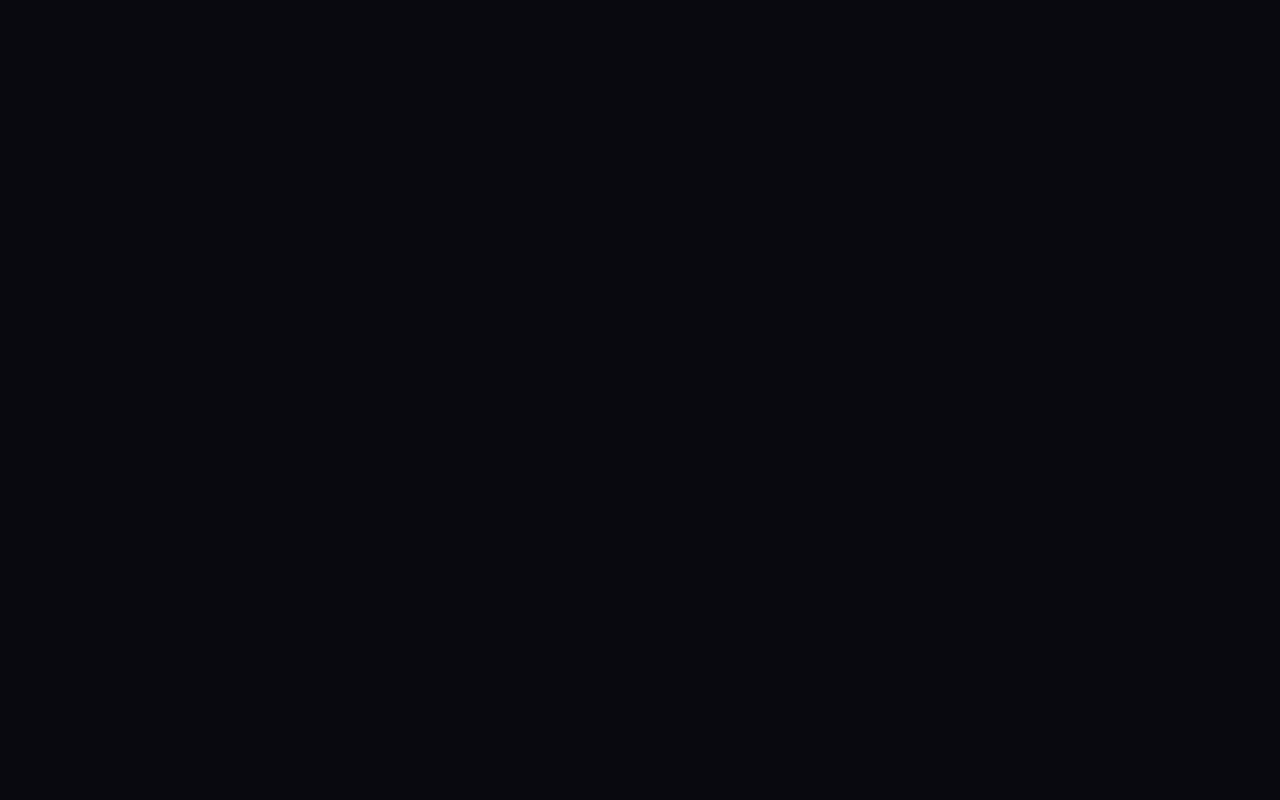
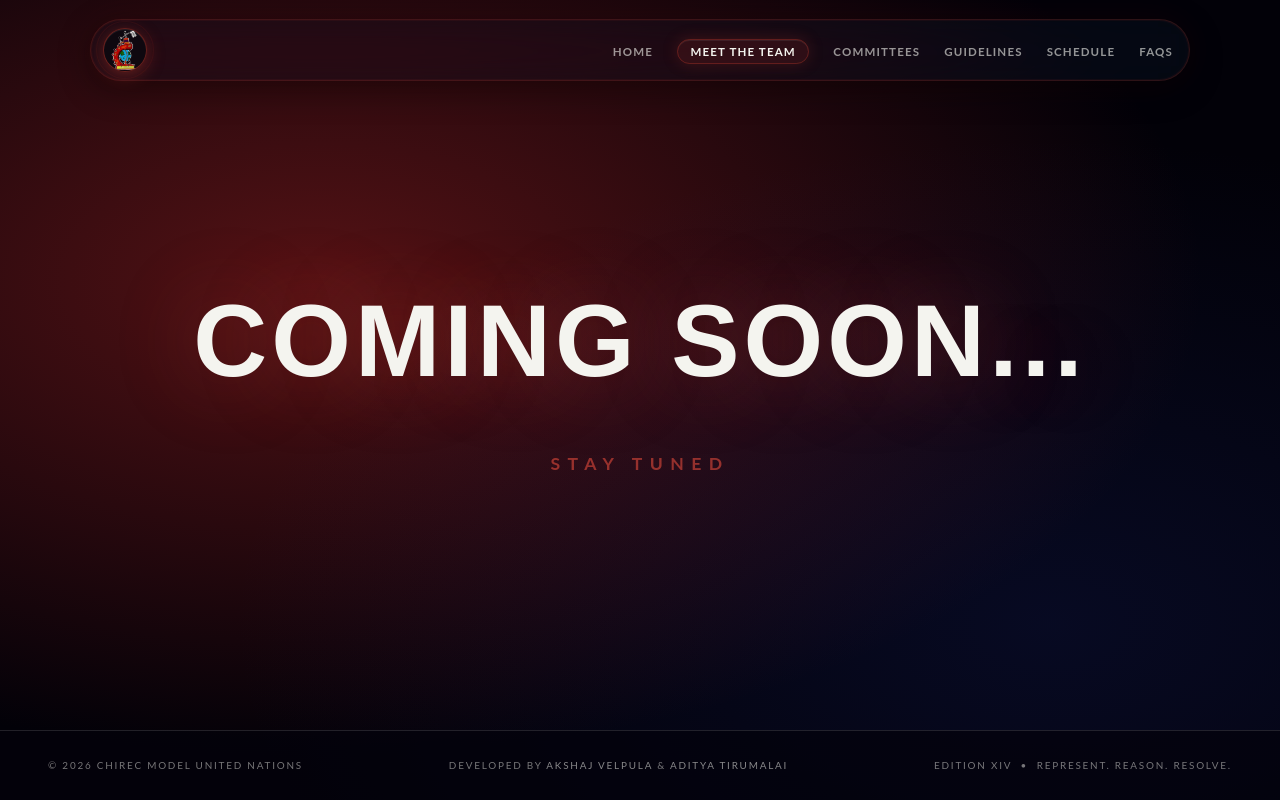
Before and after one commit to aakkyy/CHIRECMUN2026, a React (Vite) app in the folder frontend/: page /team in a window 1280 px wide. Before the commit this address had no page. Built offline with nearby package versions, Linux system fonts and the light colour scheme.

Commit message:
new nav links, 3D logo button, coming soon pages, footer brand link

```diff
--- a/frontend/src/App.jsx
+++ b/frontend/src/App.jsx
@@ -10,6 +10,7 @@ import CTA from './components/CTA'
 import Contact from './components/Contact'
 import Footer from './components/Footer'
 import FAQPage from './pages/FAQPage'
+import ComingSoonPage from './pages/ComingSoonPage'
 import { useReveal } from './hooks/useReveal'
 
 function HomePage() {
@@ -33,8 +34,12 @@ function HomePage() {
 export default function App() {
   return (
     <Routes>
-      <Route path="/" element={<HomePage />} />
-      <Route path="/faq" element={<FAQPage />} />
+      <Route path="/"           element={<HomePage />}      />
+      <Route path="/faq"        element={<FAQPage />}       />
+      <Route path="/team"       element={<ComingSoonPage />} />
+      <Route path="/committees" element={<ComingSoonPage />} />
+      <Route path="/guidelines" element={<ComingSoonPage />} />
+      <Route path="/schedule"   element={<ComingSoonPage />} />
     </Routes>
   )
 }
--- a/frontend/src/components/FAQ.jsx
+++ b/frontend/src/components/FAQ.jsx
@@ -11,7 +11,7 @@ const faqs = [
   },
   {
     q: 'What forms must be signed prior to the conference?',
-    a: 'The liability and tech release form are mandatory to be filled prior to the conference.',
+    a: 'The liability and tech release form are mandatory to be filled prior to the conference. All delegates are also required to read the code of conduct thoroughly before attending.',
   },
   {
     q: 'Will there be transport provided?',
@@ -24,7 +24,7 @@ const faqs = [
   },
   {
     q: 'What is the dress code that must be followed?',
-    a: 'Delegates must wear formal clothing on Day 1 and Day 3 of the conference (skirts and dresses are not allowed), and traditional clothing on Day 2.',
+    a: 'Delegates must wear formal clothing on Day 1 and Day 3 of the conference. Skirts, dresses, and sleeveless attire are not allowed. Traditional clothing may be worn on Day 2. Please check the guidelines that will be posted later for further details.',
   },
   {
     q: 'Where is the event occurring?',
--- a/frontend/src/components/Footer.jsx
+++ b/frontend/src/components/Footer.jsx
@@ -26,7 +26,7 @@ export default function Footer() {
         <div className={styles.brand}>
           <div className={styles.logoRow}>
             <img src={logoImg} alt="CHIREC MUN" className={styles.logoImg} />
-            <span className={styles.brandName}>CHIREC MUN.</span>
+            <a href="/" className={styles.brandName}>CHIREC MUN.</a>
           </div>
           <p className={styles.desc}>
             Three days of diplomacy,<br />
--- a/frontend/src/components/Footer.module.css
+++ b/frontend/src/components/Footer.module.css
@@ -42,7 +42,10 @@
   font-weight: 800;
   color: #f4f4ef;
   letter-spacing: -0.01em;
+  text-decoration: none;
+  transition: color 0.2s;
 }
+.brandName:hover { color: #e74c3c; }
 
 .desc {
   font-family: 'Lato', sans-serif;
--- a/frontend/src/components/Navbar.jsx
+++ b/frontend/src/components/Navbar.jsx
@@ -1,46 +1,43 @@
 import { useEffect, useState, useRef } from 'react'
-import { useLocation } from 'react-router-dom'
+import { useLocation, useNavigate } from 'react-router-dom'
 import styles from './Navbar.module.css'
 import logoImg from '../assets/logo.png'
 
 const links = [
-  { label: 'About',       href: '/#about' },
-  { label: 'Secretariat', href: '/#secretariat' },
-  { label: 'Conference',  href: '/#countdown' },
-  { label: 'Location',    href: '/#location' },
-  { label: 'FAQs',        href: '/faq',  exact: true },
-  { label: 'Contact',     href: '/#contact' },
+  { label: 'Home',          href: '/'           },
+  { label: 'Meet The Team', href: '/team'        },
+  { label: 'Committees',    href: '/committees'  },
+  { label: 'Guidelines',    href: '/guidelines'  },
+  { label: 'Schedule',      href: '/schedule'    },
+  { label: 'FAQs',          href: '/faq'         },
 ]
 
 export default function Navbar() {
   const location = useLocation()
-  const [scrolled,  setScrolled]  = useState(false)
-  const [menuOpen,  setMenuOpen]  = useState(false)
-  const navRef     = useRef(null)
-  const rafRef     = useRef(null)
-  const lastY      = useRef(0)
-  const currentY   = useRef(0)   // current visual offset (px, negative = up)
-  const targetY    = useRef(0)   // desired offset
-  const navHeight  = useRef(80)
+  const navigate = useNavigate()
+  const [scrolled, setScrolled] = useState(false)
+  const [menuOpen, setMenuOpen] = useState(false)
+  const navRef    = useRef(null)
+  const rafRef    = useRef(null)
+  const lastY     = useRef(0)
+  const currentY  = useRef(0)
+  const targetY   = useRef(0)
+  const navHeight = useRef(80)
+  const logoRef   = useRef(null)
 
+  /* ── spring-physics navbar hide/show ── */
   useEffect(() => {
     const nav = navRef.current
     if (!nav) return
-
-    // Physics constants
-    const SPRING    = 0.10   // how fast it chases target
-    const DAMPING   = 0.78   // momentum bleed
-    let   velocity  = 0
+    const SPRING = 0.10
+    const DAMPING = 0.78
+    let velocity = 0
 
     function tick() {
-      // Spring toward targetY
       const diff = targetY.current - currentY.current
       velocity = velocity * DAMPING + diff * SPRING
       currentY.current += velocity
-
-      // Clamp so it never goes above fully hidden or below 0
       currentY.current = Math.max(-navHeight.current - 20, Math.min(0, currentY.current))
-
       nav.style.transform = `translateX(-50%) translateY(${currentY.current}px)`
       rafRef.current = requestAnimationFrame(tick)
     }
@@ -50,27 +47,17 @@ export default function Navbar() {
       const y  = window.scrollY
       const dy = y - lastY.current
       lastY.current = y
-
       if (y < 60) {
-        // Near top — always show
         targetY.current = 0
       } else if (dy > 0) {
-        // Scrolling down: push nav up proportionally
-        targetY.current = Math.max(
-          -navHeight.current - 20,
-          targetY.current - dy * 1.2
-        )
+        targetY.current = Math.max(-navHeight.current - 20, targetY.current - dy * 1.2)
       } else {
-        // Scrolling up: pull nav back down
         targetY.current = Math.min(0, targetY.current - dy * 1.6)
       }
-
       setScrolled(y > 60)
     }
 
-    // Store nav height after mount
     navHeight.current = nav.getBoundingClientRect().height || 80
-
     window.addEventListener('scroll', onScroll, { passive: true })
     return () => {
       window.removeEventListener('scroll', onScroll)
@@ -83,25 +70,64 @@ export default function Navbar() {
     return () => { document.body.style.overflow = '' }
   }, [menuOpen])
 
+  /* ── 3D logo handlers ── */
+  const onLogoMove = (e) => {
+    const el = logoRef.current
+    if (!el) return
+    const rect = el.getBoundingClientRect()
+    const x = (e.clientX - rect.left) / rect.width  - 0.5
+    const y = (e.clientY - rect.top)  / rect.height - 0.5
+    el.style.transition = 'none'
+    el.style.transform  = `perspective(260px) rotateY(${x * 38}deg) rotateX(${-y * 38}deg) scale(1.14)`
+  }
+
+  const onLogoLeave = () => {
+    const el = logoRef.current
+    if (!el) return
+    el.style.transition = 'transform 0.55s cubic-bezier(0.22,1,0.36,1)'
+    el.style.transform  = 'perspective(260px) rotateY(0deg) rotateX(0deg) scale(1)'
+  }
+
+  const onLogoDown = () => {
+    const el = logoRef.current
+    if (!el) return
+    el.style.transition = 'transform 0.1s ease'
+    el.style.transform  = 'perspective(260px) rotateY(0deg) rotateX(0deg) scale(0.86)'
+  }
+
+  const onLogoUp = () => {
+    const el = logoRef.current
+    if (!el) return
+    el.style.transition = 'transform 0.35s cubic-bezier(0.22,1,0.36,1)'
+    el.style.transform  = 'perspective(260px) rotateY(0deg) rotateX(0deg) scale(1)'
+    navigate('/')
+  }
+
   return (
     <>
       <nav ref={navRef} className={`${styles.nav} ${scrolled ? styles.scrolled : ''}`}>
         <div className={styles.inner}>
-          <a href="/" className={styles.brand}>
-            <div className={styles.logoWrap}>
-              <img src={logoImg} alt="CHIREC MUN" className={styles.logoImg} />
-            </div>
-            <div className={styles.brandText}>
-              <span className={styles.name}>CHIREC MUN</span>
-              <span className={styles.edition}>Edition XIV · 2026</span>
-            </div>
-          </a>
+
+          {/* 3D animated logo */}
+          <div
+            ref={logoRef}
+            className={styles.logoBtnWrap}
+            onMouseMove={onLogoMove}
+            onMouseLeave={onLogoLeave}
+            onMouseDown={onLogoDown}
+            onMouseUp={onLogoUp}
+            role="button"
+            tabIndex={0}
+            aria-label="Go to homepage"
+            onKeyDown={(e) => e.key === 'Enter' && navigate('/')}
+          >
+            <div className={styles.logoRing} />
+            <img src={logoImg} alt="CHIREC MUN" className={styles.logoImg} />
+          </div>
 
           <ul className={styles.links}>
             {links.map((l) => {
-              const isActive = l.exact
-                ? location.pathname === l.href
-                : false
+              const isActive = location.pathname === l.href
               return (
                 <li key={l.href}>
                   <a
@@ -113,9 +139,6 @@ export default function Navbar() {
                 </li>
               )
             })}
-            <li>
-              <a href="/#register" className={styles.cta}>Register Now</a>
-            </li>
           </ul>
 
           <button
@@ -136,10 +159,6 @@ export default function Navbar() {
               {l.label}
             </a>
           ))}
-          <a href="/#register" className={`${styles.mmLink} ${styles.mmCta}`}
-             onClick={() => setMenuOpen(false)}>
-            Register Now
-          </a>
         </div>
       )}
     </>
--- a/frontend/src/components/Navbar.module.css
+++ b/frontend/src/components/Navbar.module.css
@@ -1,4 +1,4 @@
-/* Floating pill — JS drives the transform, CSS only handles glass/color transitions */
+/* Floating pill nav */
 .nav {
   position: fixed;
   top: 1.2rem;
@@ -33,69 +33,76 @@
   align-items: center;
   justify-content: space-between;
   gap: 1.5rem;
-  padding: 0.55rem 0.65rem 0.55rem 1rem;
+  padding: 0.5rem 1rem 0.5rem 0.75rem;
 }
 
-.brand {
-  display: flex;
-  align-items: center;
-  gap: 10px;
-  text-decoration: none;
-  flex-shrink: 0;
+/* ── 3D LOGO BUTTON ── */
+@keyframes logoFloat {
+  0%, 100% { transform: translateY(0)   scale(1);    }
+  50%       { transform: translateY(-4px) scale(1.06); }
 }
 
-.logoWrap {
-  border-radius: 50%;
-  border: 1.5px solid rgba(192,57,43,0.4);
-  background: rgba(9,9,15,0.6);
-  padding: 2px;
-  display: flex;
-  align-items: center;
-  justify-content: center;
-  transition: box-shadow 0.3s, border-color 0.3s;
+@keyframes ringPulse {
+  0%, 100% { opacity: 0.32; transform: scale(1);    }
+  50%       { opacity: 0.72; transform: scale(1.20); }
 }
-.brand:hover .logoWrap {
-  border-color: rgba(192,57,43,0.8);
-  box-shadow: 0 0 18px rgba(192,57,43,0.4);
+
+.logoBtnWrap {
+  position: relative;
+  width: 44px;
+  height: 44px;
+  cursor: pointer;
+  flex-shrink: 0;
+  outline: none;
+  user-select: none;
+  -webkit-tap-highlight-color: transparent;
+  will-change: transform;
+  transition: transform 0.55s cubic-bezier(0.22,1,0.36,1);
 }
 
 .logoImg {
-  width: 30px;
-  height: 30px;
+  width: 44px;
+  height: 44px;
   object-fit: contain;
   border-radius: 50%;
   display: block;
+  border: 1.5px solid rgba(192,57,43,0.52);
+  background: rgba(9,9,15,0.75);
+  box-shadow:
+    0 4px 18px rgba(192,57,43,0.42),
+    inset 0 1px 0 rgba(255,255,255,0.09);
+  animation: logoFloat 2.8s ease-in-out infinite;
+  position: relative;
+  z-index: 1;
 }
 
-.brandText {
-  display: flex;
-  flex-direction: column;
-  line-height: 1;
+.logoBtnWrap:hover .logoImg,
+.logoBtnWrap:active .logoImg {
+  animation-play-state: paused;
 }
 
-.name {
-  font-family: 'Rubik', sans-serif;
-  font-weight: 800;
-  font-size: 0.92rem;
-  letter-spacing: 0.04em;
-  color: #f4f4ef;
+.logoRing {
+  position: absolute;
+  inset: -7px;
+  border-radius: 50%;
+  border: 1px solid rgba(192,57,43,0.30);
+  animation: ringPulse 2.8s ease-in-out infinite;
+  pointer-events: none;
+  z-index: 0;
 }
 
-.edition {
-  font-family: 'Lato', sans-serif;
-  font-size: 0.55rem;
-  font-weight: 700;
-  letter-spacing: 0.2em;
-  text-transform: uppercase;
-  color: #c0392b;
-  margin-top: 3px;
+.logoBtnWrap:hover .logoRing {
+  animation-play-state: paused;
 }
 
+/* ── NAV LINKS ── */
 .links {
   display: flex;
   align-items: center;
-  gap: 1.6rem;
+  gap: 1.5rem;
   list-style: none;
+  margin: 0;
+  padding: 0;
 }
 
 .link {
@@ -109,6 +116,7 @@
   transition: color 0.2s;
   padding-bottom: 2px;
   text-decoration: none;
+  white-space: nowrap;
 }
 .link::after {
   content: '';
@@ -121,7 +129,7 @@
 .link:hover { color: #f4f4ef; }
 .link:hover::after { width: 100%; }
 
-/* Active page indicator — frosted glass capsule */
+/* Active page indicator */
 .linkActive {
   color: #f4f4ef !important;
   background: rgba(192,57,43,0.14);
@@ -133,32 +141,10 @@
     0 0 16px rgba(192,57,43,0.22);
   backdrop-filter: blur(10px);
   -webkit-backdrop-filter: blur(10px);
-  transition: box-shadow 0.3s;
 }
 .linkActive::after { display: none; }
 
-.cta {
-  font-family: 'Lato', sans-serif;
-  font-weight: 800;
-  font-size: 0.72rem;
-  letter-spacing: 0.08em;
-  text-transform: uppercase;
-  padding: 0.55rem 1.3rem;
-  background: #c0392b;
-  color: #fff;
-  border-radius: 999px;
-  border: 2px solid #c0392b;
-  transition: background 0.2s, box-shadow 0.2s, transform 0.15s;
-  text-decoration: none;
-  white-space: nowrap;
-}
-.cta:hover {
-  background: #e74c3c;
-  border-color: #e74c3c;
-  box-shadow: 0 4px 20px rgba(192,57,43,0.55);
-  transform: translateY(-1px);
-}
-
+/* ── HAMBURGER ── */
 .hamburger {
   display: none;
   flex-direction: column;
@@ -179,6 +165,7 @@
 .hamburger.open span:nth-child(2) { opacity: 0; }
 .hamburger.open span:nth-child(3) { transform: translateY(-7px) rotate(-45deg); }
 
+/* ── MOBILE MENU ── */
 .mobileMenu {
   position: fixed;
   inset: 0;
@@ -203,15 +190,7 @@
 }
 .mmLink:hover { color: #e74c3c; }
 
-.mmCta {
-  font-size: 1.1rem !important;
-  border: 2px solid #c0392b;
-  color: #e74c3c !important;
-  padding: 0.75rem 2rem;
-  border-radius: 999px;
-}
-
-@media (max-width: 700px) {
+@media (max-width: 780px) {
   .links { display: none; }
   .hamburger { display: flex; }
   .nav { top: 0.8rem; }
--- /dev/null
+++ b/frontend/src/pages/ComingSoonPage.jsx
@@ -0,0 +1,41 @@
+import { useEffect } from 'react'
+import { useLocation } from 'react-router-dom'
+import Navbar from '../components/Navbar'
+import BottomBar from '../components/BottomBar'
+import styles from './ComingSoonPage.module.css'
+
+const schemes = {
+  '/team':       { blob1: 'rgba(139,29,29,0.60)',  blob2: 'rgba(26,41,128,0.22)' },
+  '/committees': { blob1: 'rgba(100,18,18,0.65)',  blob2: 'rgba(21,67,96,0.26)'  },
+  '/guidelines': { blob1: 'rgba(174,48,36,0.58)',  blob2: 'rgba(14,42,71,0.28)'  },
+  '/schedule':   { blob1: 'rgba(91,25,45,0.62)',   blob2: 'rgba(13,27,55,0.32)'  },
+}
+
+export default function ComingSoonPage() {
+  const { pathname } = useLocation()
+  const s = schemes[pathname] || schemes['/team']
+
+  useEffect(() => { window.scrollTo(0, 0) }, [])
+
+  return (
+    <div className={styles.page}>
+      <div
+        className={styles.blob1}
+        style={{ background: `radial-gradient(ellipse at 25% 35%, ${s.blob1} 0%, transparent 65%)` }}
+      />
+      <div
+        className={styles.blob2}
+        style={{ background: `radial-gradient(ellipse at 82% 78%, ${s.blob2} 0%, transparent 55%)` }}
+      />
+
+      <Navbar />
+
+      <div className={styles.center}>
+        <h1 className={styles.headline}>COMING SOON...</h1>
+        <p className={styles.sub}>Stay Tuned</p>
+      </div>
+
+      <BottomBar />
+    </div>
+  )
+}
--- /dev/null
+++ b/frontend/src/pages/ComingSoonPage.module.css
@@ -0,0 +1,47 @@
+.page {
+  min-height: 100vh;
+  background: #020108;
+  position: relative;
+  overflow: hidden;
+  display: flex;
+  flex-direction: column;
+}
+
+.blob1,
+.blob2 {
+  position: absolute;
+  inset: 0;
+  pointer-events: none;
+}
+
+.center {
+  flex: 1;
+  display: flex;
+  flex-direction: column;
+  align-items: center;
+  justify-content: center;
+  text-align: center;
+  position: relative;
+  z-index: 1;
+  padding: 2rem;
+}
+
+.headline {
+  font-family: 'Rubik', sans-serif;
+  font-size: clamp(2.6rem, 8vw, 6.5rem);
+  font-weight: 900;
+  color: #f4f4ef;
+  letter-spacing: 0.04em;
+  margin: 0 0 1.2rem;
+  text-shadow: 0 0 80px rgba(231,76,60,0.35);
+}
+
+.sub {
+  font-family: 'Lato', sans-serif;
+  font-size: clamp(0.85rem, 2vw, 1.1rem);
+  font-weight: 700;
+  letter-spacing: 0.42em;
+  text-transform: uppercase;
+  color: rgba(231,76,60,0.58);
+  margin: 0;
+}
--- a/frontend/src/pages/FAQPage.jsx
+++ b/frontend/src/pages/FAQPage.jsx
@@ -8,11 +8,11 @@ import BottomBar from '../components/BottomBar'
 const faqs = [
   {
     q: 'What is an MUN?',
-    a: 'A Model United Nations (MUN) is an educational simulation of the United Nations where students take on the roles of delegates representing different countries. Participants research global issues, debate policies, and collaborate on resolutions, building skills in public speaking, diplomacy, critical thinking, and leadership. All delegates are required to read the code of conduct thoroughly before attending.',
+    a: 'A Model United Nations (MUN) is an educational simulation of the United Nations where students take on the roles of delegates representing different countries. Participants research global issues, debate policies, and collaborate on resolutions, building skills in public speaking, diplomacy, critical thinking, and leadership.',
   },
   {
     q: 'What forms must be signed prior to the conference?',
-    a: 'The liability and tech release form are mandatory to be filled prior to the conference.',
+    a: 'The liability and tech release form are mandatory to be filled prior to the conference. All delegates are also required to read the code of conduct thoroughly before attending.',
   },
   {
     q: 'Will there be transport provided?',
@@ -25,7 +25,7 @@ const faqs = [
   },
   {
     q: 'What is the dress code that must be followed?',
-    a: 'Delegates must wear formal clothing on Day 1 and Day 3 of the conference. Skirts, dresses, and sleeveless attire are not allowed. Traditional clothing may be worn on Day 2.',
+    a: 'Delegates must wear formal clothing on Day 1 and Day 3 of the conference. Skirts, dresses, and sleeveless attire are not allowed. Traditional clothing may be worn on Day 2. Please check the guidelines that will be posted later for further details.',
   },
   {
     q: 'Where is the event occurring?',
```
Also changed, not shown: 2 other files (tests, documents, lock files or other folders).
